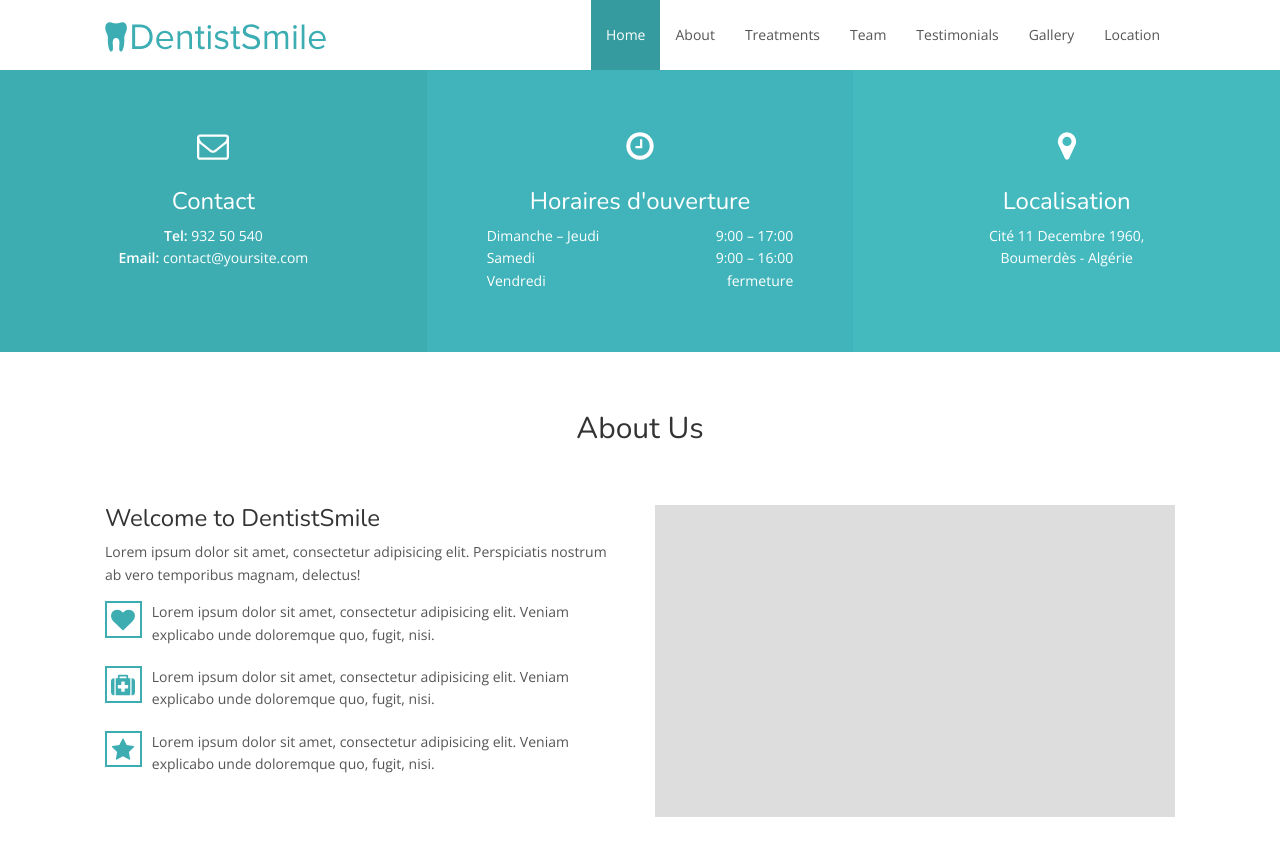
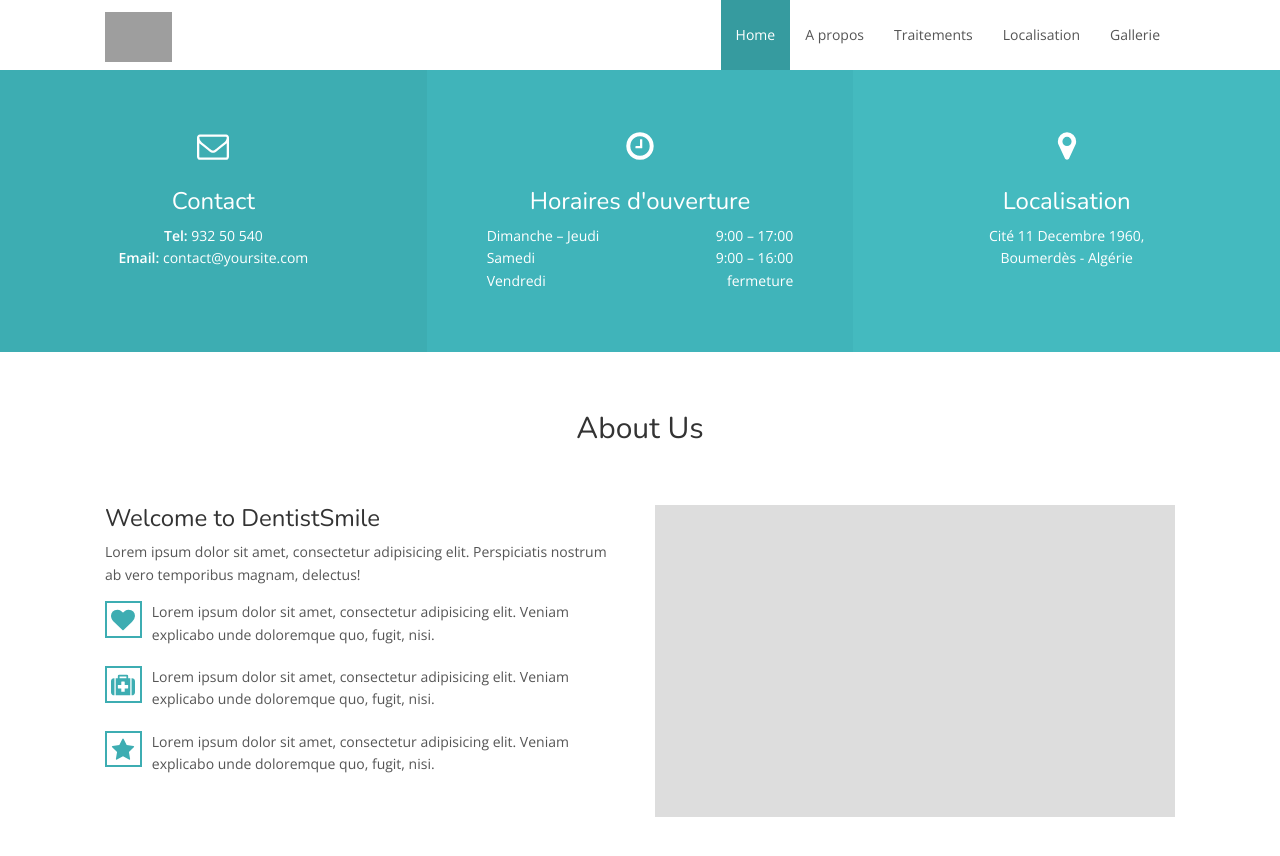
Before and after one commit to nabil-imadali/nabil-imadali.github.io, a Jekyll site: the page built from index.html, in a window 1280 px wide and 900 px high. Shown: the top 856 px of the window. Built offline with Jekyll 4.4.1, drawn with Linux system fonts in a browser that asks for light colours; nearby versions of some CDN libraries; grey boxes are pictures that could not be loaded.

Commit message:
changed header and content

```diff
--- a/_config.yml
+++ b/_config.yml
@@ -3,7 +3,7 @@
 description: "Site du cabinet dermatologique du Dr. Nabil Imadali."
 baseurl: "" # the subpath of your site, e.g. /blog
 url: "" # the name of your domain
-logo_url: svg/min/logo.svg
+logo_url: svg/min/newlogo.svg
 
 # Hero
 hero:
--- a/_includes/header.html
+++ b/_includes/header.html
@@ -16,12 +16,12 @@
         <div class="collapse navbar-collapse scrollspy" id="bs-example-navbar-collapse-1">
             <ul class="nav navbar-nav navbar-right">
                 <li><a class="scroll" href="#top">Home</a></li>
-                <li><a class="scroll" href="#about">About</a></li>
-                <li><a class="scroll" href="#treatments">Treatments</a></li>
-                <li><a class="scroll" href="#team">Team</a></li>
-                <li><a class="scroll" href="#testimonials">Testimonials</a></li>
-                <li><a class="scroll" href="#gallery">Gallery</a></li>
-                <li><a class="scroll" href="#location">Location</a></li>
+                <li><a class="scroll" href="#about">A propos</a></li>
+                <li><a class="scroll" href="#treatments">Traitements</a></li>
+                <!--<li><a class="scroll" href="#team">Team</a></li>
+                <li><a class="scroll" href="#testimonials">Testimonials</a></li>-->
+                <li><a class="scroll" href="#location">Localisation</a></li>
+                <li><a class="scroll" href="#gallery">Gallerie</a></li>
             </ul>
         </div>
     </div>
--- a/index.html
+++ b/index.html
@@ -13,9 +13,9 @@ layout: default
         </div>
     </div>
 
-    <!--<div class="container-fluid">
+    <div class="container-fluid">
 
-        <div class="col-sm-6 col-sm-offset-6 col-md-4 col-md-offset-8 form">
+        <!--<div class="col-sm-6 col-sm-offset-6 col-md-4 col-md-offset-8 form">
             <h3><svg class="icon icon-envelope-o"><use xlink:href="#icon-envelope-o"></use></svg>Make an Appointment</h3>
             <form action="https://getsimpleform.com/messages?form_api_token={{ site.api_token }}" method="post">
                 <div class="form-field">
@@ -32,9 +32,9 @@ layout: default
                 </div>
                 <input type="submit" class="btn btn-default" value="Send">
             </form>
-        </div>
+        </div>-->
 
-    </div>-->
+    </div>
 </div>
 <!-- End Hero -->
 
@@ -196,6 +196,21 @@ layout: default
 </div>-->
 <!-- End Testimonials -->
 
+<!-- Start Map -->
+<!--<div id="location" class="map" data-zoom="{{ site.map.zoom }}" data-address="{{ site.map.address }}" data-address-details="<img src='{{ site.map.address_details }}'>"></div>-->
+<div id="location" style="height:400px;width:100%;"></div>
+<script>
+function myMap() {
+var myCenter = new google.maps.LatLng(36.758273, 3.457447);
+var mapProp = {center:myCenter, zoom:16, scrollwheel:false, draggable:false, mapTypeId:google.maps.MapTypeId.ROADMAP};
+var map = new google.maps.Map(document.getElementById("location"),mapProp);
+var marker = new google.maps.Marker({position:myCenter});
+marker.setMap(map);
+}
+</script>
+<script src="https://maps.googleapis.com/maps/api/js?key=AIzaSyDnL8unPJDpxMNsVcG0CAp3E3KCaIM9bJ4&callback=myMap"></script>
+<!-- End Map -->
+
 <!-- Start Gallery -->
 <div id="gallery" class="gallery">
 
@@ -214,18 +229,3 @@ layout: default
 
 </div>
 <!-- End Gallery -->
-
-<!-- Start Map -->
-<!--<div id="location" class="map" data-zoom="{{ site.map.zoom }}" data-address="{{ site.map.address }}" data-address-details="<img src='{{ site.map.address_details }}'>"></div>-->
-<div id="location" style="height:400px;width:100%;"></div>
-<script>
-function myMap() {
-var myCenter = new google.maps.LatLng(36.758273, 3.457447);
-var mapProp = {center:myCenter, zoom:12, scrollwheel:false, draggable:false, mapTypeId:google.maps.MapTypeId.ROADMAP};
-var map = new google.maps.Map(document.getElementById("location"),mapProp);
-var marker = new google.maps.Marker({position:myCenter});
-marker.setMap(map);
-}
-</script>
-<script src="https://maps.googleapis.com/maps/api/js?key=AIzaSyDnL8unPJDpxMNsVcG0CAp3E3KCaIM9bJ4&callback=myMap"></script>
-<!-- End Map -->
```
